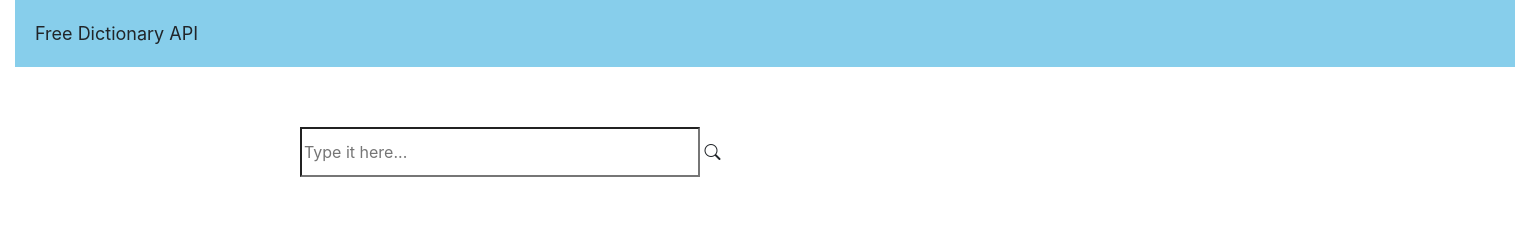
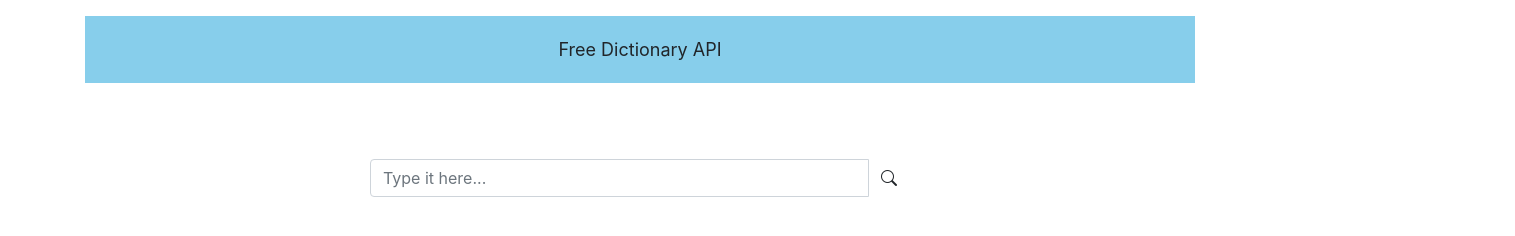
Before and after one commit to Sumitha2502/DictionaryAPIDay20, a plain HTML site: page index.html in a window 1280 px wide. Shown: the whole page, 1515 px wide, since content can reach past the window. Drawn offline with nearby package versions, Linux system fonts and the light colour scheme.

Commit message:
DictionaryAPIDay20

```diff
--- a/index.html
+++ b/index.html
@@ -1,3 +1,4 @@
+
 <!DOCTYPE html>
 <html lang="en">
 <head>
@@ -13,15 +14,26 @@
 </head>
 <body>
     <div class="container-fluid">
-        <header>Free Dictionary API</header>
+        <div class="container">
+            <header class="text-center mt-3">Free Dictionary API</header>
+            <div class="row justify-content-center mt-3">
+                <div class="col-md-6">
+                    <form class="input-container">
+                        <div class="input-group">
+                            <input type="search" class="form-control input" placeholder="Type it here..."/>
+                            <div class="input-group-append">
+                                <button class="btn" type="button" onclick="dic()">
+                                    <i class="bi bi-search"></i>
+                                </button>
+                            </div>
+                        </div>
+                    </form>
+                </div>
+            </div>
+        </div>
     </div>
 
-    <form class="input-container">
-        <input type="search" class="input" placeholder="Type it here..."/>
-        <i class="bi bi-search" onclick="dic()"></i>
-      </form>
-
-      <div id="clear"></div>
+    <div id="clear"></div>
 
     <script src="./script.js"></script>
 </body>
--- a/style.css
+++ b/style.css
@@ -1,12 +1,11 @@
 header{
     background-color:skyblue;
     padding: 20px;
-    width: 1500px;
     font-size: large;
 }
 input {
     margin-top: 60px;
-   margin-left: 300px;
+   /* margin-left: 300px; */
    width: 400px;
    height: 50px;
 }
@@ -14,6 +13,6 @@ input {
     margin: 100px;
     background-color: gainsboro;
 }
-.container-fluid{
-    margin-right: 500px;
+.btn{
+    margin-top: 60px;
 }
```
